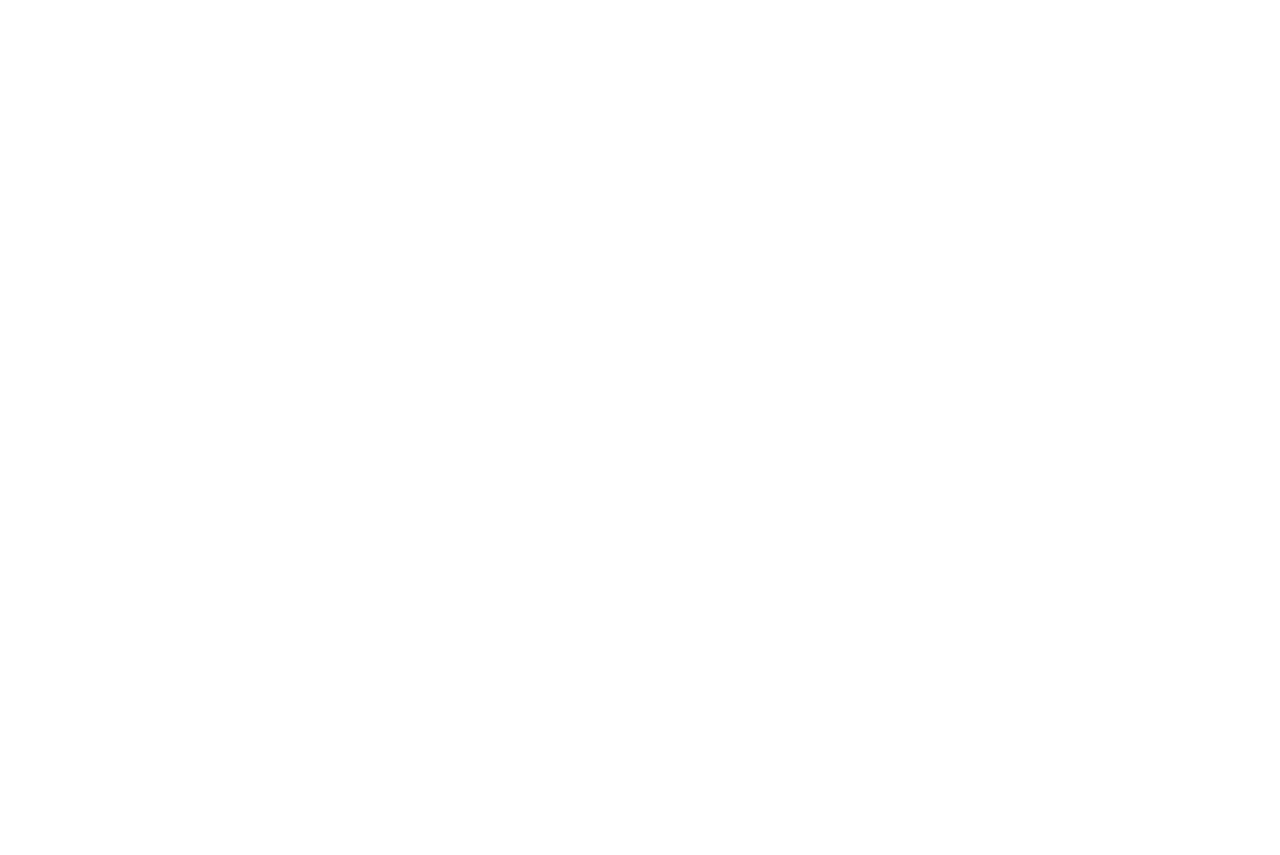
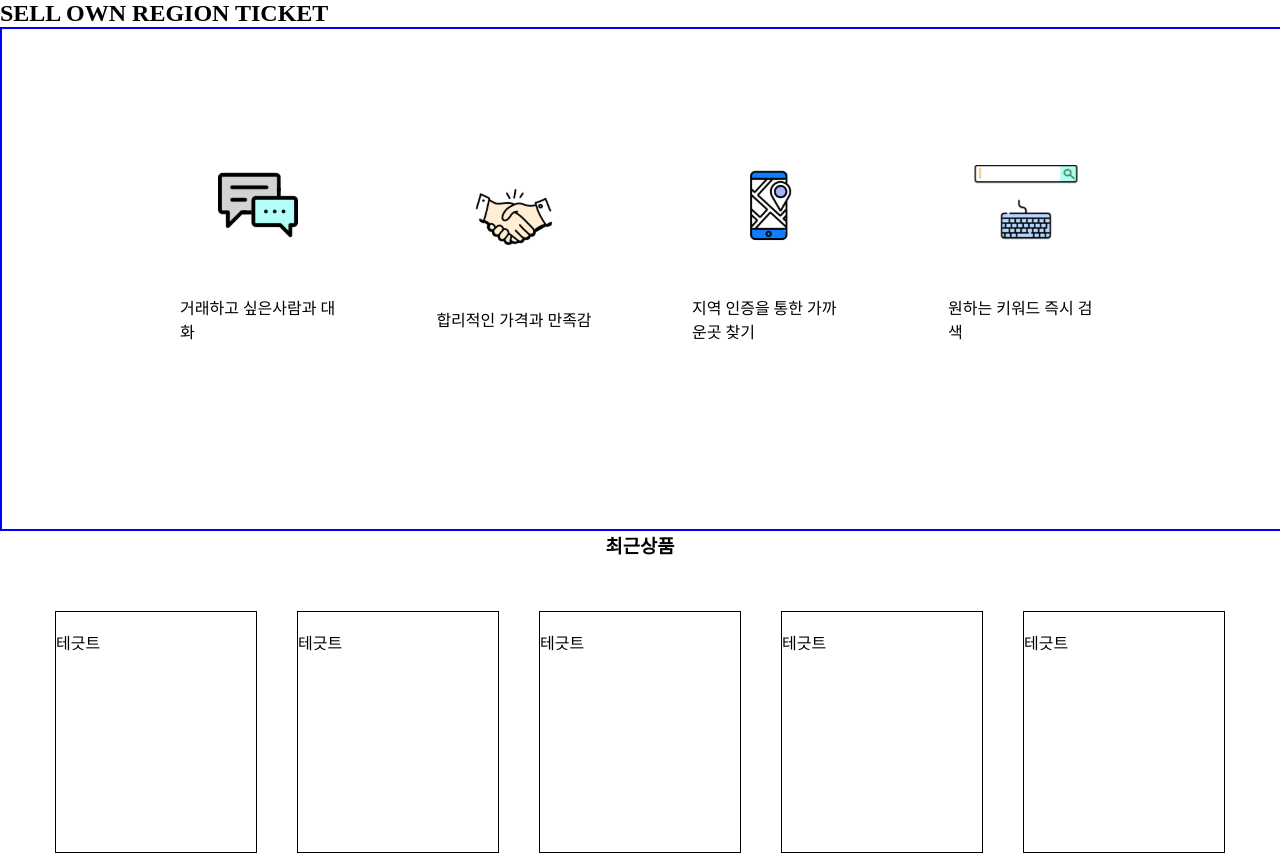
Before and after one commit to 2-phones/sort, a React app in the folder frontend/client/: page / in a window 1280 px wide. Shown: the top 855 px of the page. Before the commit the page ends 800 px from the top, so only its background shows below. Built offline with nearby package versions, Linux system fonts and the light colour scheme; a web font is replaced by a local one.

Commit message:
FEAT : 페이지 react-router 추가

```diff
--- a/frontend/client/src/app.tsx
+++ b/frontend/client/src/app.tsx
@@ -1,15 +1,23 @@
 import React, { useEffect } from 'react';
 import GlobalStyle from '@/styles/global.style';
-import { BrowserRouter } from 'react-router-dom';
+import { BrowserRouter, Route, Routes } from 'react-router-dom';
 import { Provider } from 'react-redux';
 import { motion } from 'framer-motion';
+import { appRoutes } from './routes/app.routes';
+import { store } from './redux/store';
 
 const App = () => {
   return (
     <BrowserRouter>
-      <GlobalStyle />
-
-      <motion.div initial={{ opacity: 0 }} animate={{ opacity: 1 }} exit={{ opacity: 0 }}></motion.div>
+      <Provider store={store}>
+        <GlobalStyle />
+        {/* <motion.div initial={{ opacity: 0 }} animate={{ opacity: 1 }} exit={{ opacity: 0 }}></motion.div> */}
+        <Routes>
+          {appRoutes.map((routeList, index) => (
+            <Route key={index} path={routeList.path} element={routeList.element} />
+          ))}
+        </Routes>
+      </Provider>
     </BrowserRouter>
   );
 };
```
